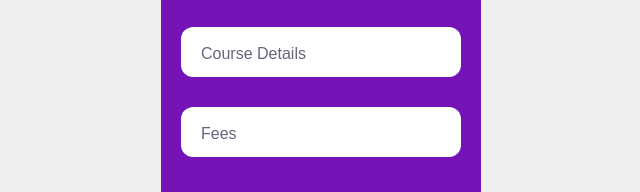
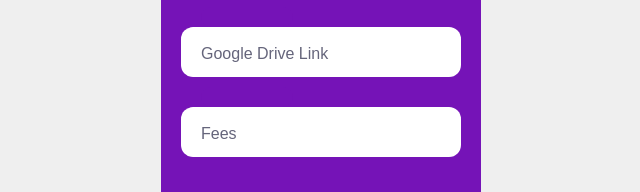
Before and after one commit to sagarbangade/Responsive-Hmtl-Table, a plain HTML site: page FORM/form.html in a window 1280 px wide. Shown: the part 456-648 px from the top of the page, 319-959 px from the left. Drawn offline with Linux system fonts and the light colour scheme.

Commit message:
Update form.html

```diff
--- a/FORM/form.html
+++ b/FORM/form.html
@@ -32,9 +32,9 @@
           </div>
 
           <div class="input-container ic2">
-            <input id="Course Details" class="input" type="text" placeholder=" " />
+            <input id="Google Drive Link" class="input" type="text" placeholder=" " />
             <div class="cut"></div>
-            <label for="Course Details" class="placeholder">Course Details</label>
+            <label for="Google Drive Link" class="placeholder">Google Drive Link</label>
           </div>
 
           <div class="input-container ic2">
```
